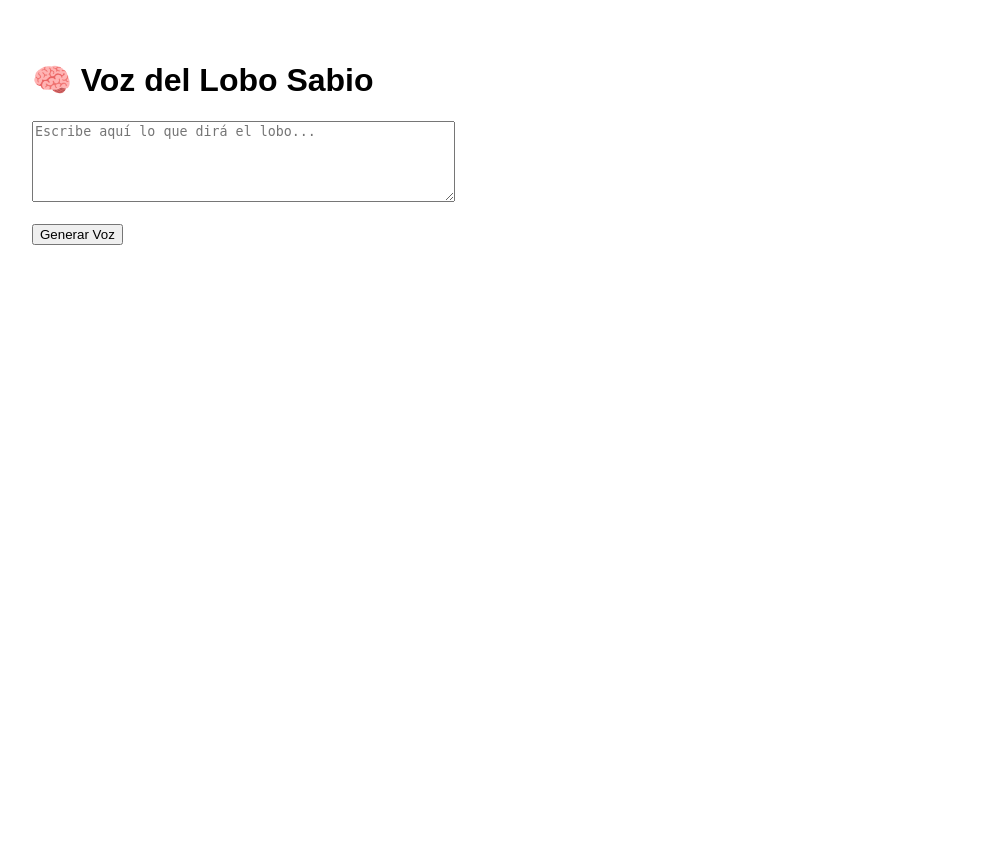
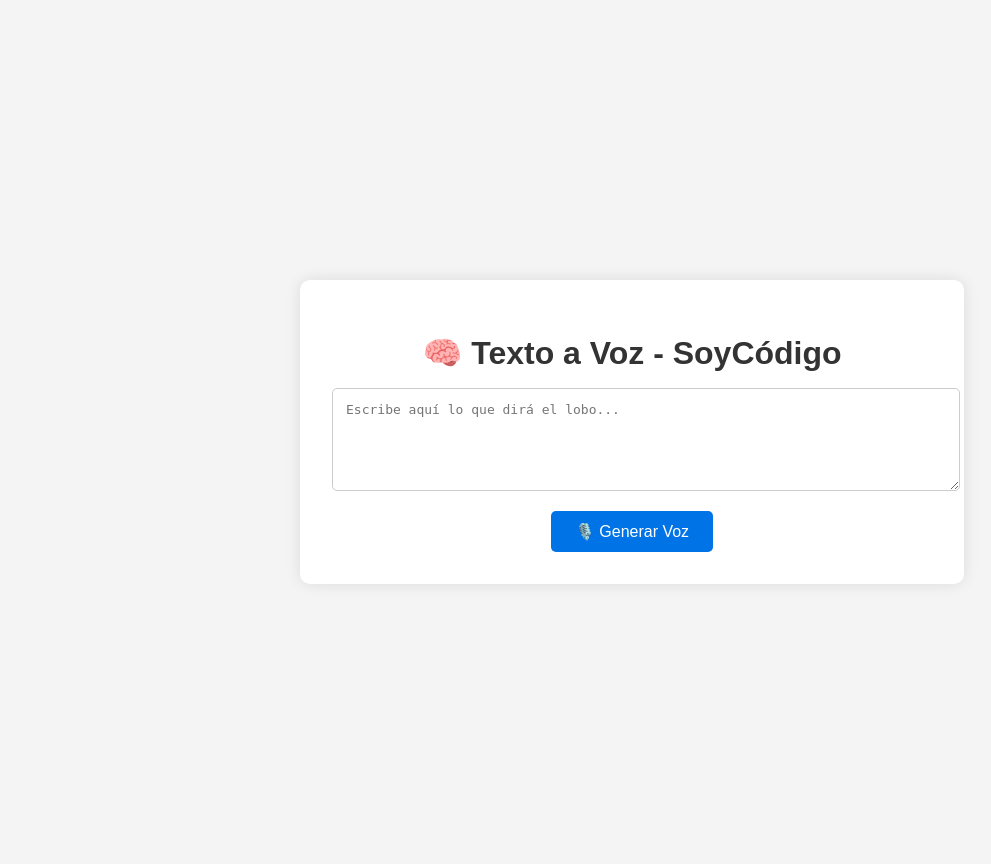
Before and after one commit to JimmyMalla/web-tts, a Flask app: page / in a window 1280 px wide. Shown: the whole page, without its empty margins (8-999 px from the left). Before the commit the page ends 245 px from the top, so only its background shows below. Run offline with Flask 3, Linux system fonts and the light colour scheme.

Commit message:
Update index.html

```diff
--- a/templates/index.html
+++ b/templates/index.html
@@ -2,22 +2,89 @@
 <html lang="es">
 <head>
   <meta charset="UTF-8">
-  <title>Lobo Sabio TTS</title>
+  <meta name="viewport" content="width=device-width, initial-scale=1.0">
+  <title>Texto a Voz - SoyCódigo</title>
+  <style>
+    body {
+      font-family: Arial, sans-serif;
+      background-color: #f4f4f4;
+      display: flex;
+      flex-direction: column;
+      align-items: center;
+      justify-content: center;
+      min-height: 100vh;
+      margin: 0;
+      padding: 2em;
+    }
+    .container {
+      background-color: #fff;
+      padding: 2em;
+      border-radius: 10px;
+      box-shadow: 0 0 15px rgba(0, 0, 0, 0.1);
+      width: 100%;
+      max-width: 600px;
+      text-align: center;
+    }
+    textarea {
+      width: 100%;
+      padding: 1em;
+      font-size: 1em;
+      border-radius: 5px;
+      border: 1px solid #ccc;
+      resize: vertical;
+    }
+    button {
+      margin-top: 1em;
+      padding: 0.7em 1.5em;
+      font-size: 1em;
+      color: white;
+      background-color: #0073e6;
+      border: none;
+      border-radius: 5px;
+      cursor: pointer;
+    }
+    button:hover {
+      background-color: #005bb5;
+    }
+    h1 {
+      color: #333;
+      margin-bottom: 0.5em;
+    }
+    h2 {
+      margin-top: 1.5em;
+      color: #555;
+    }
+    audio {
+      width: 100%;
+      margin-top: 1em;
+    }
+    a {
+      display: inline-block;
+      margin-top: 0.5em;
+      color: #0073e6;
+      text-decoration: none;
+    }
+    a:hover {
+      text-decoration: underline;
+    }
+  </style>
 </head>
-<body style="font-family: sans-serif; padding: 2em;">
-  <h1>🧠 Voz del Lobo Sabio</h1>
+<body>
+  <div class="container">
+    <h1>🧠 Texto a Voz - SoyCódigo</h1>
     <form method="POST">
-    <textarea name="texto" rows="5" cols="50" placeholder="Escribe aquí lo que dirá el lobo..." required></textarea><br><br>
-    <button type="submit">Generar Voz</button>
+      <textarea name="texto" rows="5" placeholder="Escribe aquí lo que dirá el lobo..." required></textarea><br>
+      <button type="submit">🎙️ Generar Voz</button>
     </form>
 
-  {% if audio_file %}
+    {% if audio %}
       <h2>✅ Audio generado:</h2>
       <audio controls>
-      <source src="{{ url_for('static', filename='audios/' ~ audio_file) }}" type="audio/wav">
+        <source src="{{ url_for('static', filename='audios/' ~ audio) }}" type="audio/wav">
         Tu navegador no soporta audio.
-    </audio><br>
-    <a href="{{ url_for('download_file', filename=audio_file) }}">📥 Descargar</a>
+      </audio>
+      <a href="{{ url_for('download_file', filename=audio) }}">📥 Descargar Audio</a>
     {% endif %}
+  </div>
 </body>
 </html>
```
Lines whose indentation alone changed are shown as unchanged.
